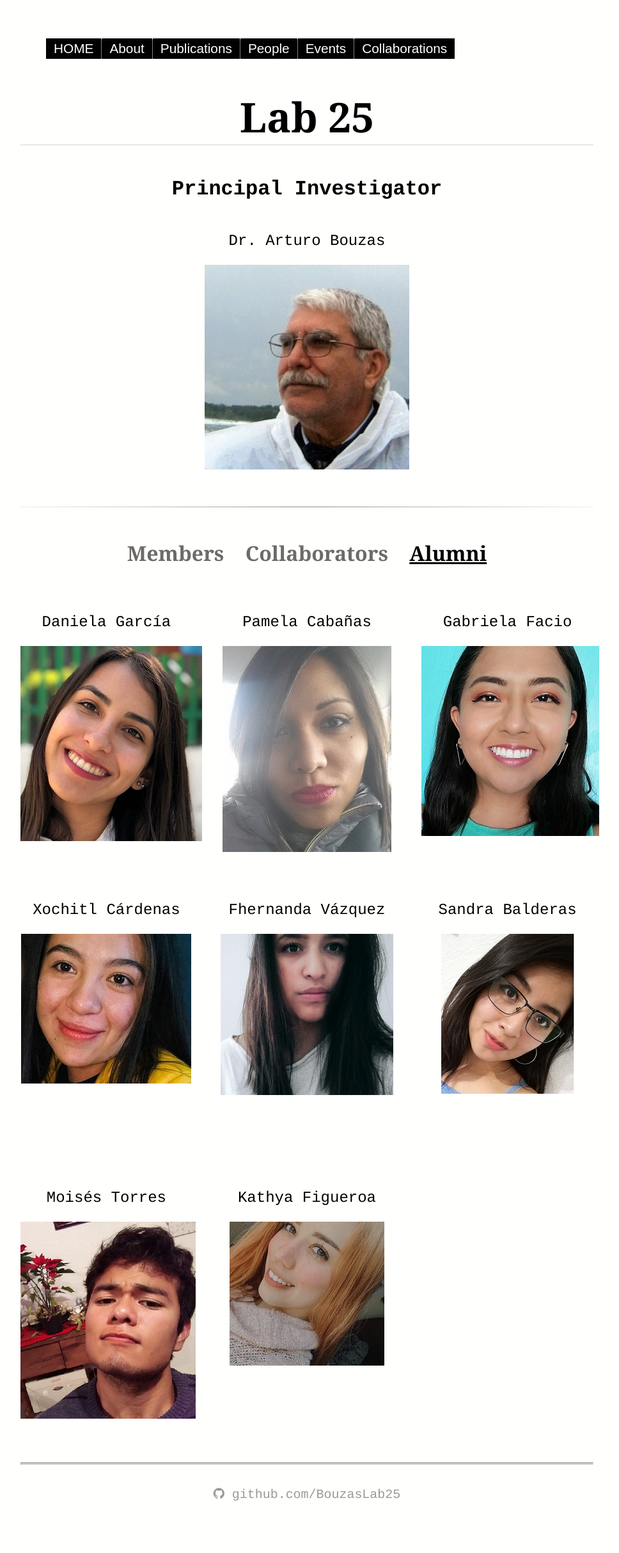
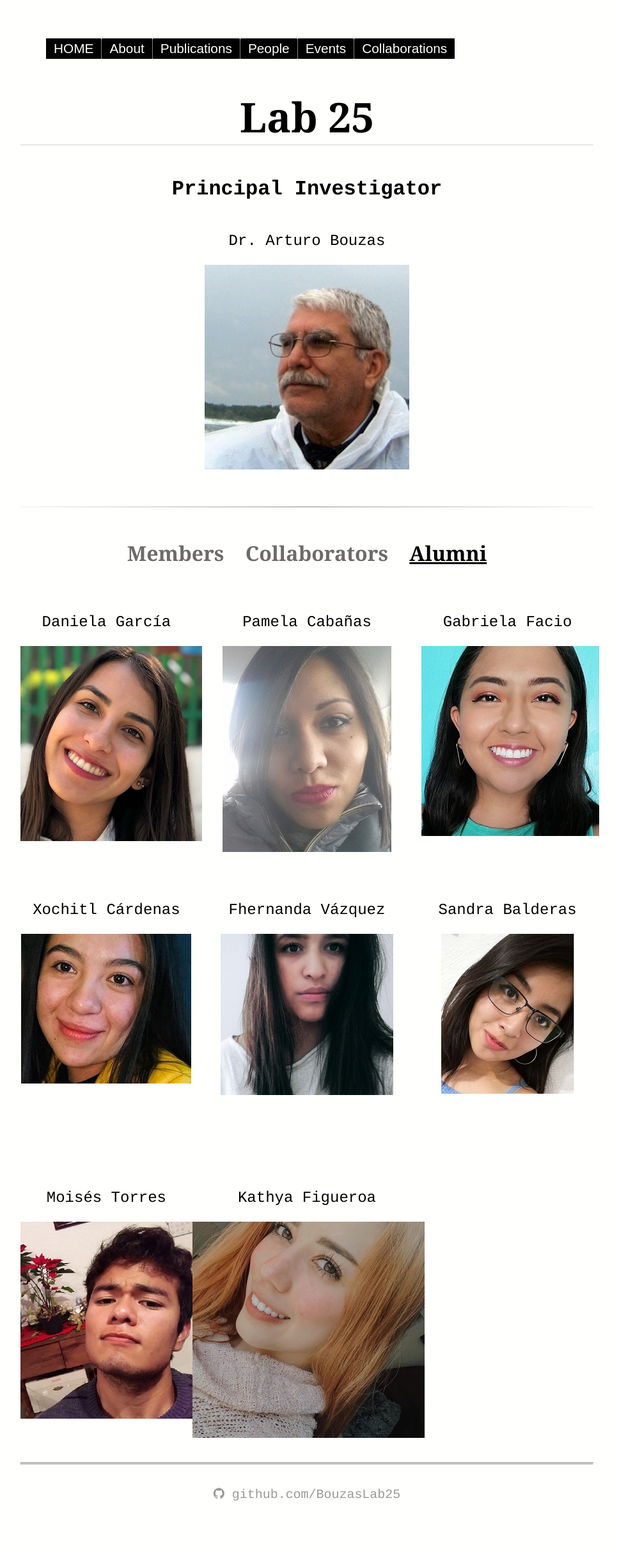
Before and after one commit to BouzasLab25/bouzaslab25.github.io, a Jekyll site: the page built from people/alumni.html, in a window 1280 px wide. Shown: the whole page at 64% size, without its empty margins (160-1128 px from the left). Built offline with Jekyll 4.4.1, drawn with Linux system fonts in a browser that asks for light colours.

Commit message:
Update alumni.html

```diff
--- a/people/alumni.html
+++ b/people/alumni.html
@@ -51,8 +51,8 @@
   </div>
 
 <div class="center">
-	     <p><a class='lu' href="/people/al_Kathya.htm">Kathya Figueroa</a></p>
-	      <a href=""><img class="displayed" src="/images/KatiaLab25.jpg" /></a>
+	     <p><a class='lu' href="/people/al_Kathya.html">Kathya Figueroa</a></p>
+	      <a href=""><img class="displayed" src="/images/Katia.jpg" /></a>
   </div>
 
 <div class="right">
```
